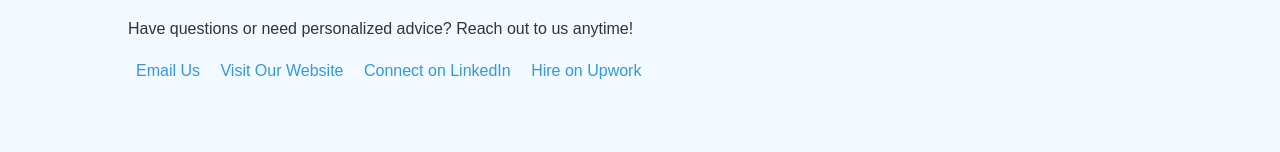
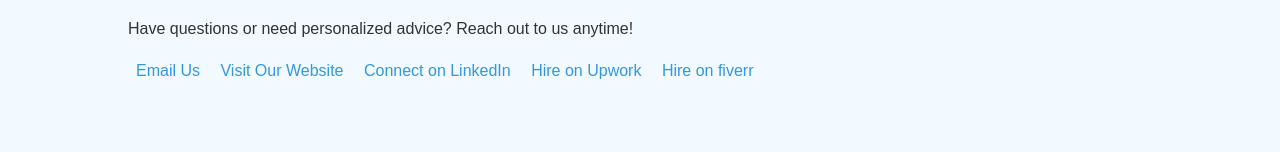
Before and after one commit to M-abdullahstar/index, a plain HTML site: page index.html in a window 1280 px wide. Shown: the part 3743-3895 px from the top of the page. Drawn offline with Linux system fonts and the light colour scheme.

Commit message:
Update index.html

```diff
--- a/index.html
+++ b/index.html
@@ -190,6 +190,8 @@
             <a href="https://abdullah-wazir392.github.io/AbdullahWazir4/" target="_blank">Visit Our Website</a>
             <a href="https://www.linkedin.com/in/abdullah-wazir-44frrelancer/" target="_blank">Connect on LinkedIn</a>
             <a href="https://www.upwork.com/freelancers/~01f655be586629243d" target="_blank">Hire on Upwork</a>
+           <a href="https://www.fiverr.com/abdullahwazi44" target="_blank">Hire on fiverr</a>
+
         </section>
     </div>
 
```
